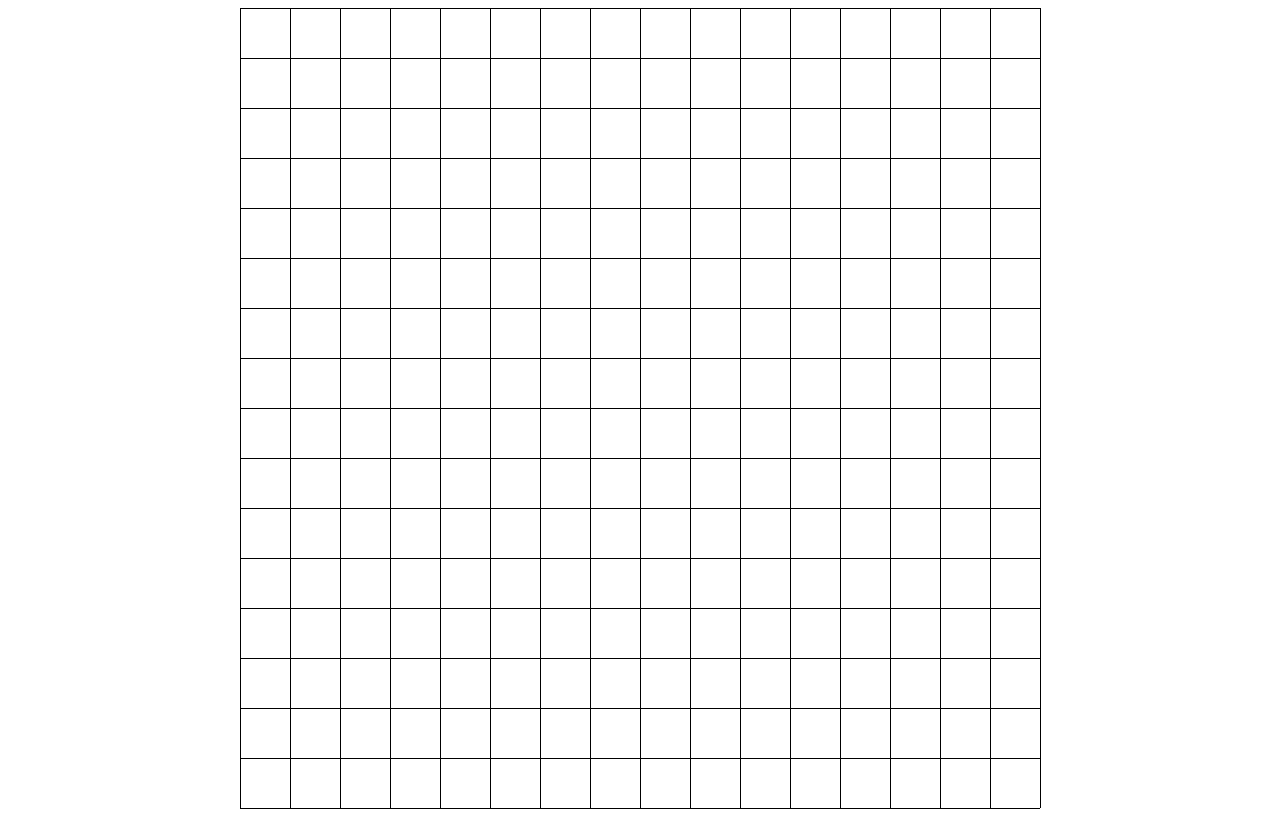
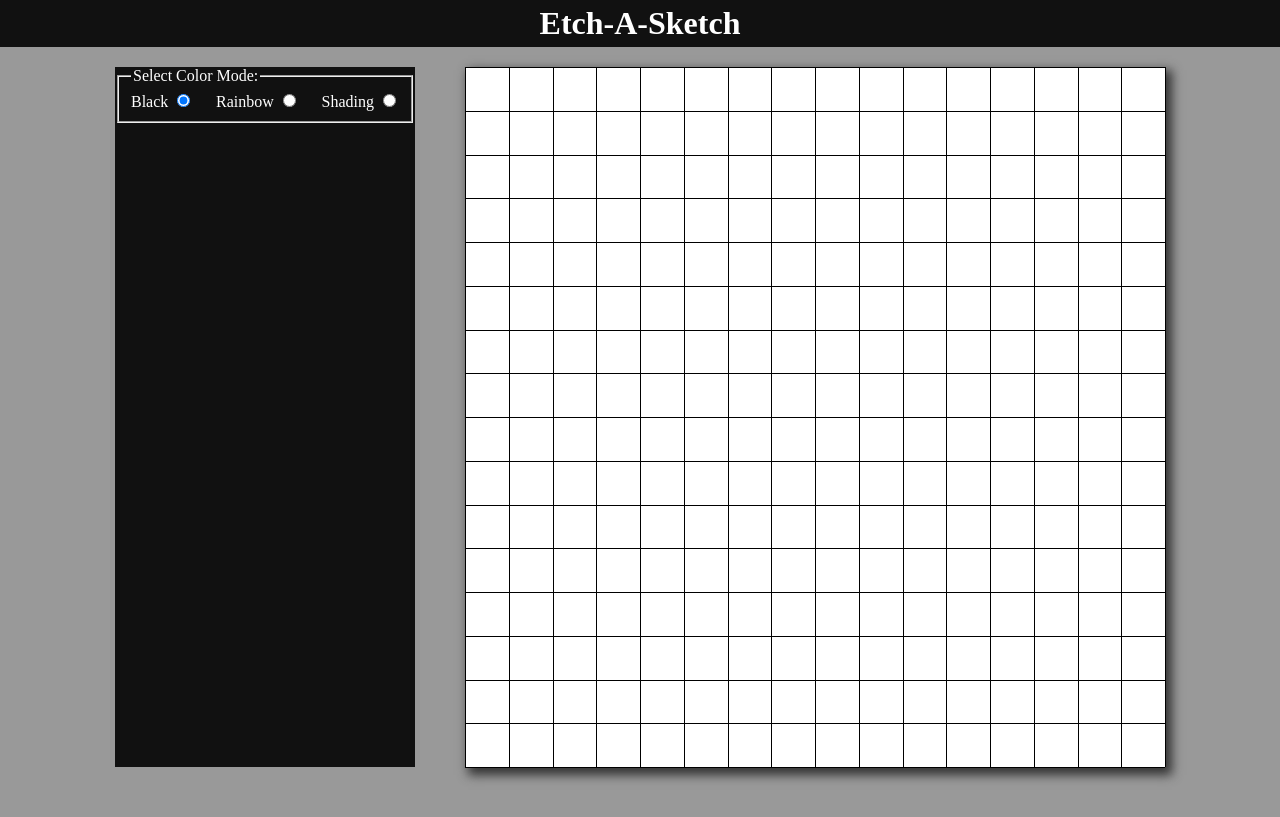
Before and after one commit to JoelSWarburton/etch-a-sketch, a website: page index.html in a window 1280 px wide. Drawn offline with Linux system fonts and the light colour scheme.

Commit message:
Implement color mode selection UI elements

```diff
--- a/index.html
+++ b/index.html
@@ -2,13 +2,28 @@
 <html lang="en">
   <head>
     <title>Etch-a-sketch</title>
-        <meta charset="utf-8">
-        <link rel="stylesheet" href="./style.css">
+    <meta charset="utf-8" />
+    <link rel="stylesheet" href="./style.css" />
   </head>
   <body>
+    <header><h1>Etch-A-Sketch</h1></header>
+    <div class="container">
+      <div class="option-panel">
+        <fieldset id="color-mode">
+            <legend>Select Color Mode:</legend>
 
+        <label for="black-mode">Black
+        <input type="radio" value="black" id="black-mode" name="mode" checked></label>
+
+        <label for="rainbow-mode">Rainbow
+        <input type="radio" value="rainbow" id="rainbow-mode" name="mode"></label>
+
+        <label for="shading-mode">Shading
+        <input type="radio" value="shading" id="shading-mode" name="mode"></label>
+    </fieldset>
+      </div>
       <div id="canvas"></div>
-
+    </div>
     <script src="./script.js"></script>
   </body>
 </html>
--- a/style.css
+++ b/style.css
@@ -1,12 +1,37 @@
+body {
+    background-color: #999;
+    margin: 0;
+
+}
+
+header {
+    background-color: #111;
+    color: #fff;
+    padding: 5px;
+    text-align: center;
+    margin-bottom: 20px;
+}
+
+h1 {
+    margin: 0;
+}
+
+.container {
+    display: flex;
+    justify-content: center;
+}
 
 #canvas {
 
-    width: 800px;
-    height: 800px;
-    margin: auto;
+    width: 700px;
+    height: 700px;
+    margin-left: 50px;
     display: flex;
     flex-direction: column;
     border-bottom: 1px solid black;
+    box-shadow: 5px 5px 10px 2px #333;
+    flex-shrink: 0;
+
 }
 
 .row{
@@ -22,6 +47,7 @@
     border-collapse: collapse;
     width: 100%;
     height: 100%;
+    background-color: #fff;
     border-left: 1px solid black;
     border-top: 1px solid black;
 }
@@ -29,3 +55,15 @@
 .colored {
     background-color: black;
 }
+
+.option-panel {
+    width: 300px;
+    height: 700px;
+    background-color: #111;
+    color: #fff;
+}
+
+#color-mode {
+    display: flex;
+    justify-content: space-between;
+}
```
Lines whose indentation alone changed are shown as unchanged.
